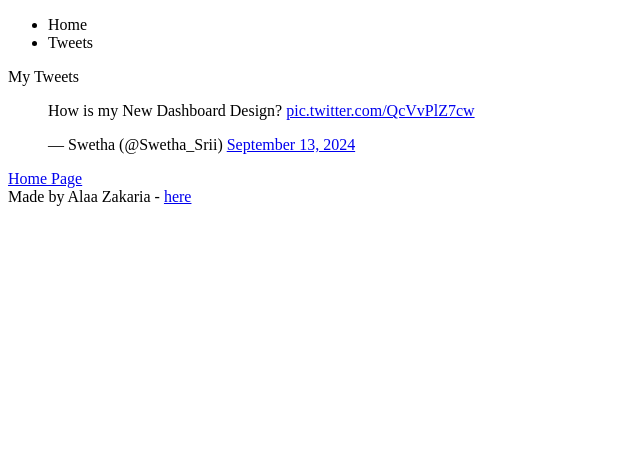
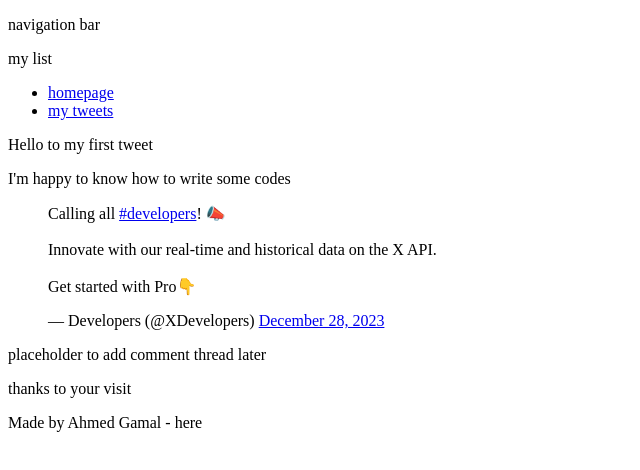
Before and after one commit to Alaa-Zakaria12/My_First_Portolio, a plain HTML site: page tweets.html in a window 1280 px wide. Shown: the whole page, without its empty margins (0-640 px from the left). Drawn offline with Linux system fonts and the light colour scheme.

Commit message:
Update tweets.html

```diff
--- a/tweets.html
+++ b/tweets.html
@@ -3,24 +3,46 @@
 <head>
     <meta charset="UTF-8">
     <meta name="viewport" content="width=device-width, initial-scale=1.0">
-        <title>Home Page</title>
+    <title>my tweets</title>
 </head>
 <body>
+    <p>navigation bar</p>
     <header>
+        <p>my list</p>
         <ul>
-                <li><a href="index.html"></a>Home</li>
-                <li><a href="tweets.html"></a>Tweets</li>
+            <li> <a href="index.html">homepage</a> </li>
+            <li> <a href="tweets.html">my tweets</a> </li>
         </ul>
     </header>
+    <p> </p>
     <main>
+        <p>Hello to my first tweet</p>
         <article>
-                <p>My Tweets</p>
-                <p><blockquote class="twitter-tweet"><p lang="en" dir="ltr">How is my New Dashboard Design? <a href="https://t.co/QcVvPlZ7cw">pic.twitter.com/QcVvPlZ7cw</a></p>&mdash; Swetha (@Swetha_Srii) <a href="https://twitter.com/Swetha_Srii/status/1834579504452223251?ref_src=twsrc%5Etfw">September 13, 2024</a></blockquote> <script async src="https://platform.twitter.com/widgets.js" charset="utf-8"></script></p>
-                <a href="index.html">Home Page</a>
+            <p>I'm happy to know how to write some codes</p>
+            <p>
+                <blockquote class="twitter-tweet">
+                    <p lang="en" dir="ltr">Calling all <a href="https://twitter.com/hashtag/developers?src=hash&amp;ref_src=twsrc%5Etfw">#developers</a>! 📣<br>
+                        <br>Innovate with our real-time and historical data on the X API.<br>
+                        <br>Get started with Pro👇</p>&mdash; Developers (@XDevelopers)
+                        <a href="https://twitter.com/XDevelopers/status/1740386052446060725?ref_src=twsrc%5Etfw">December 28, 2023</a>
+                    </blockquote>
+                <script async src="https://platform.twitter.com/widgets.js" charset="utf-8">
+
+                </script>
+            </p>
         </article>
+
+        <aside>
+            <p>placeholder to add comment thread later</p>
+        </aside>
+
     </main>
+
+    <p>thanks to your visit</p>
+
     <footer>
-            Made by Alaa Zakaria - <a href="https://www.linkedin.com/in/alaazakaria12/" target="_blank">here</a>
+        <p>Made by Ahmed Gamal - <a href="https://www.alxafrica.com/programme/front-end-web-development/" target="_blank"></a>here</p>
     </footer>
+
 </body>
 </html>
```
Lines whose indentation alone changed are shown as unchanged.
